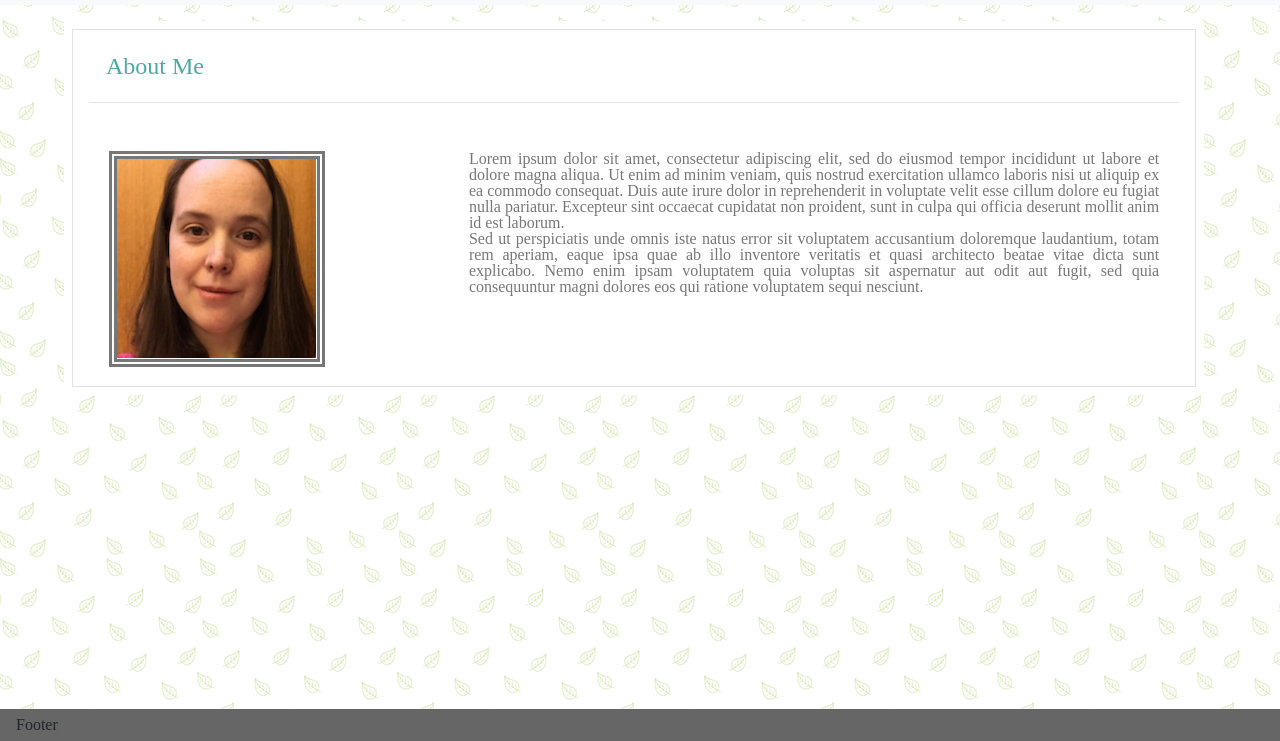
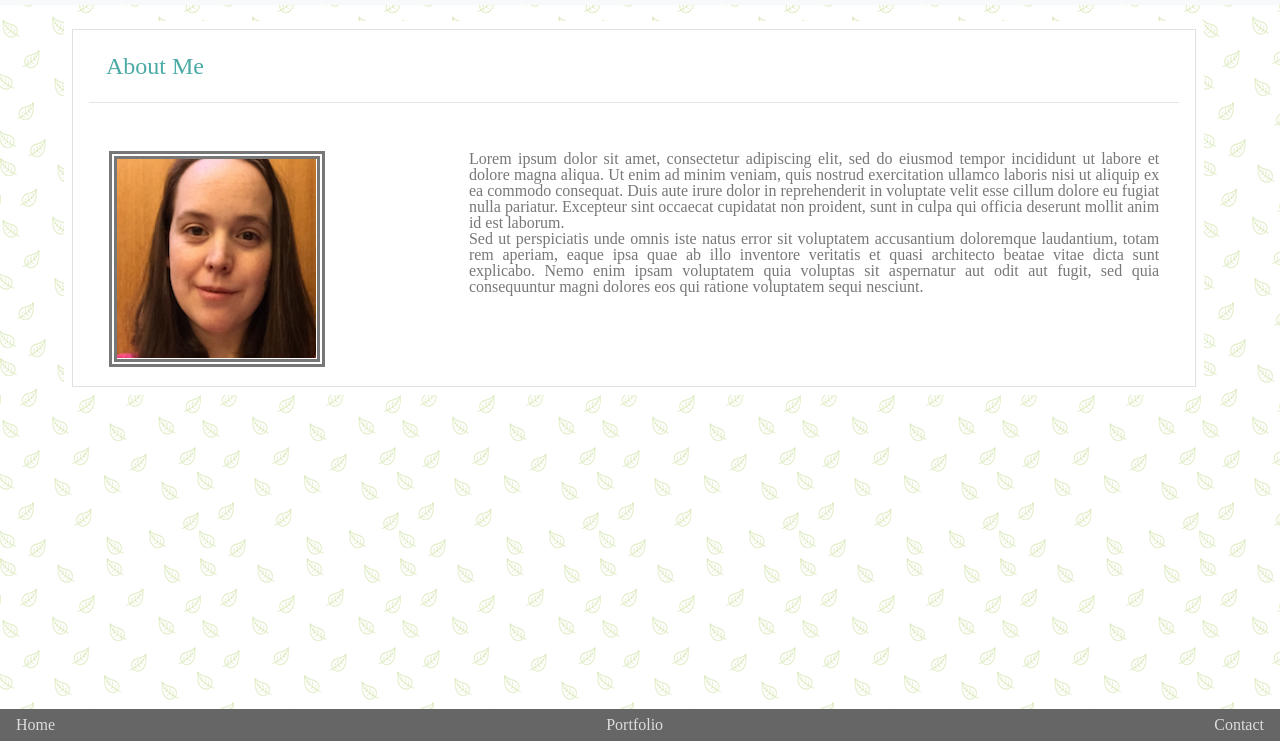
Before and after one commit to JulieMathews/Bootstrap-Portfolio, a plain HTML site: page index.html in a window 1280 px wide. Shown: the part 59-800 px from the top of the page. Drawn offline with nearby package versions, Linux system fonts and the light colour scheme.

Commit message:
design update

```diff
--- a/index.html
+++ b/index.html
@@ -19,7 +19,7 @@
 
 <!-- NavBar -->
         <nav class="navbar navbar-expand-lg navbar-light bg-light">
-          <a class="navbar-brand" style="background-color: #4aaaa5; color: #ffffff; font-size: 1.5em; margin-left: 2.3em; padding: .5em 1.5em; float: left;" href="#">Julie Mathews</a>
+          <a class="navbar-brand" style="background-color: #4aaaa5; color: #ffffff; font-size: 1.5em; margin-left: 2.3em; padding: .5em 1.5em; float: left;">Julie Mathews</a>
             <button class="navbar-toggler" type="button" data-toggle="collapse" data-target="#navbarNav" aria-controls="navbarNav" aria-expanded="false" aria-label="Toggle navigation">
               <span class="navbar-toggler-icon"></span>
             </button>
@@ -61,9 +61,13 @@
       </div>
 
 <!-- Footer -->
-              <nav class="navbar fixed-bottom navbar-light" style="background-color: #666666;">
-                    <a class="navbar-footer" >Footer</a>
-                  </nav>
+    <nav class="navbar fixed-bottom navbar-light" style="background-color: #666666;">
+      <a class="navbar-footer" >
+            <a class="foot-link" href="index.html">Home<span class="sr-only">(current)</span></a>
+            <a class="foot-link" href="portfolio.html">Portfolio</a>
+            <a class="foot-link" href="contact.html">Contact</a>
+      </a>
+    </nav>
 
     <!-- Optional JavaScript -->
     <!-- jQuery first, then Popper.js, then Bootstrap JS -->
--- a/styles.css
+++ b/styles.css
@@ -16,6 +16,11 @@ hr {
     float: right;
 }
 
+.navbar-footer {
+    position: absolute;
+    float: left;
+}
+
 .img-thumbnail {
     position: relative;
     left: 2em;
@@ -31,5 +36,9 @@ a:link,
 a:visited,
 a:hover {
     text-decoration: none;
-    color: #ffffff;
+    color: #dddddd;
   }
+
+.foot-link {
+    align-content: left;
+}
```
Also changed, not shown: contact.html (+8 -4 lines), portfolio.html (+6 -2 lines).
